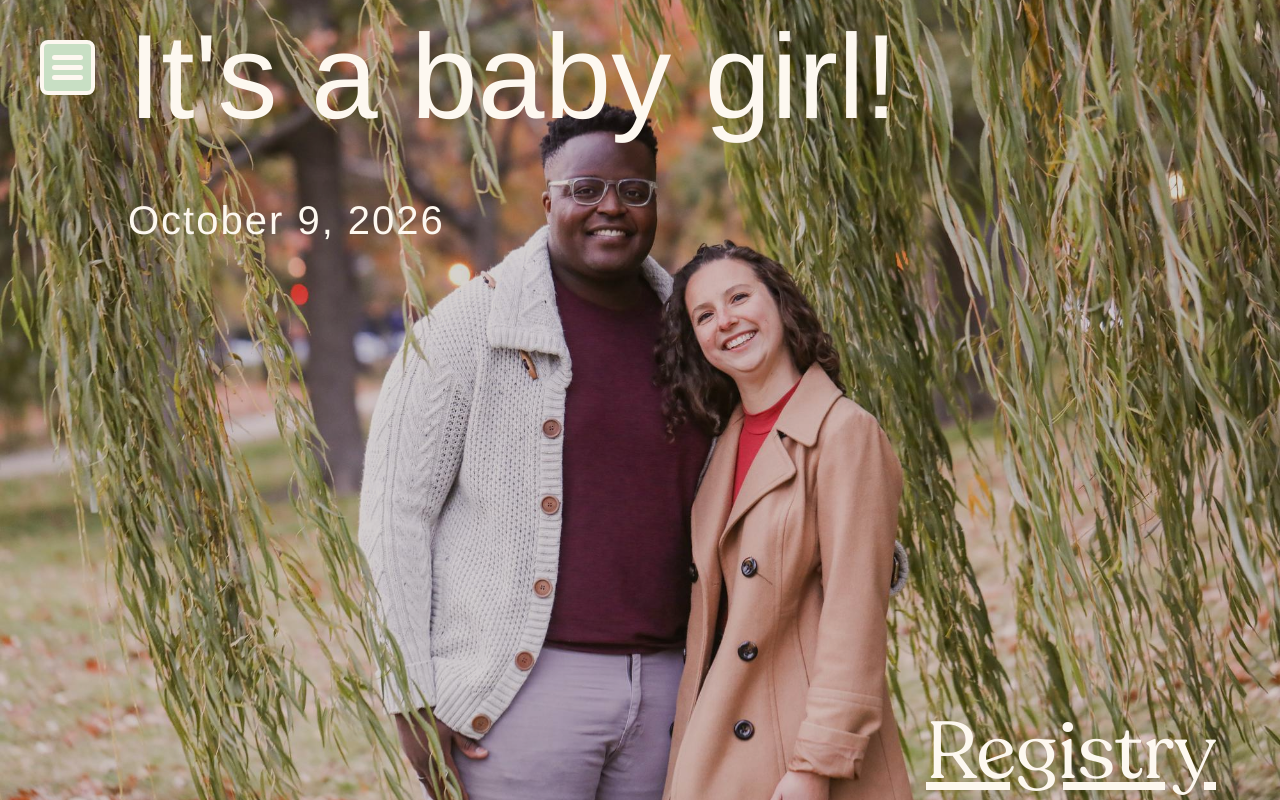
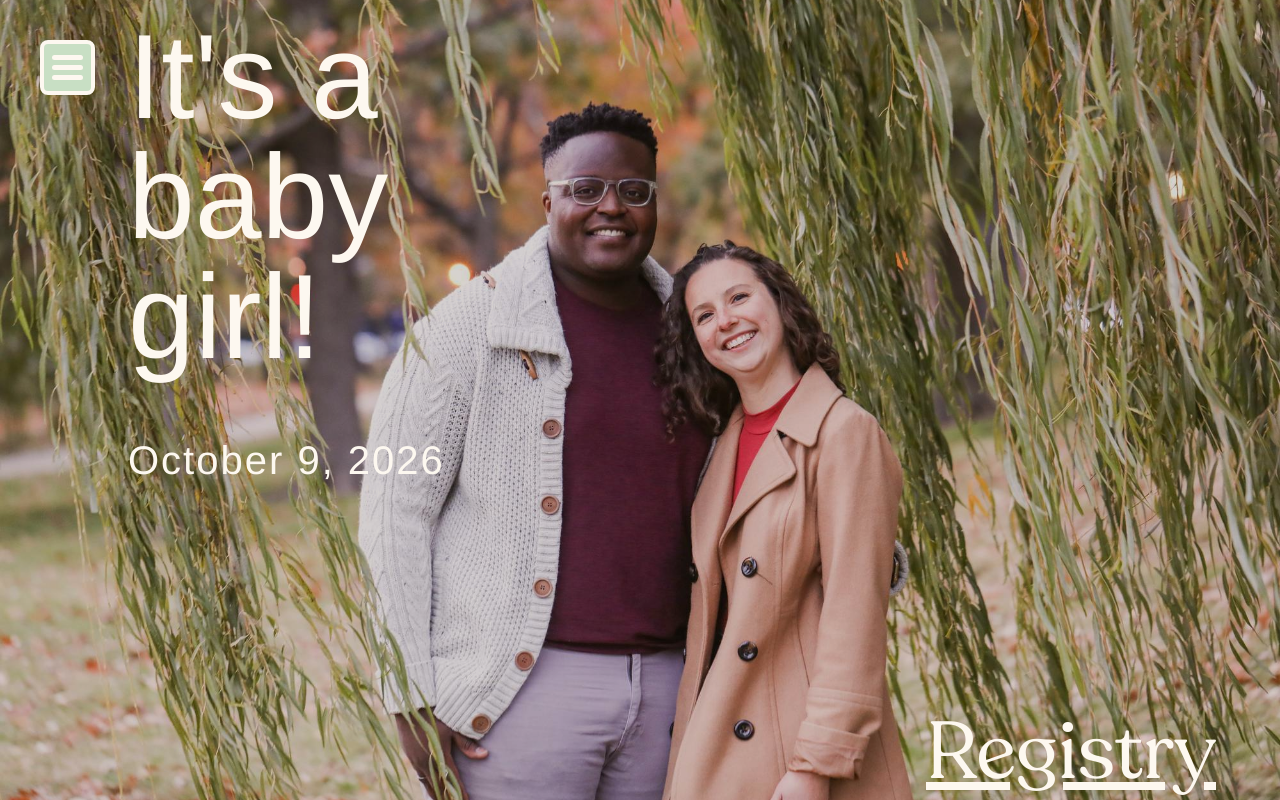
Before and after one commit to hopetambala/baby, a Gatsby site: page / in a window 1280 px wide. Built offline with nearby package versions, Linux system fonts and the light colour scheme; Gatsby itself is replaced by a stand-in of ours; a web font is replaced by a local one.

Commit message:
fix warnings and small things

```diff
--- a/src/pages/index.js
+++ b/src/pages/index.js
@@ -8,6 +8,8 @@ import { FloatingElements } from "../components/floating-elements/floating-eleme
 
 import * as styles from "./index.module.css";
 import { Menu } from "../components/navigation/menu/menu";
+
+export const Head = () => <title>Baby T</title>;
 
 export default function Home() {
   const [open, setOpen] = useState(false);
--- a/src/pages/index.module.css
+++ b/src/pages/index.module.css
@@ -10,6 +10,9 @@
   transition: 0.2s ease;
   height: 100vh;
 }
+.landingText {
+    width: 40%;
+  }
 
 .landingText h1 {
   color: var(--hex-cream);
```
Also changed, not shown: package.json (+13 -0 lines), 1 other file.
